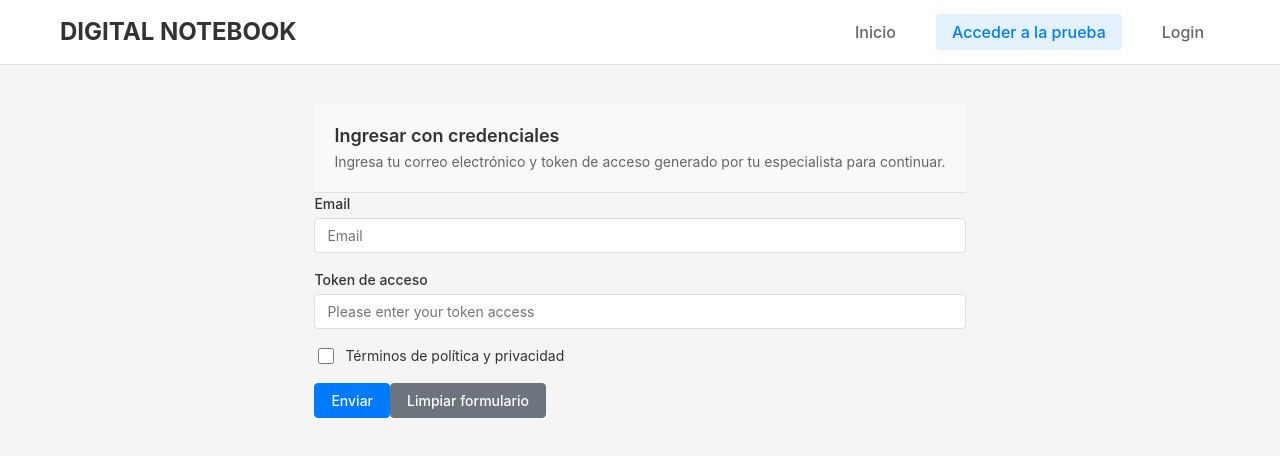
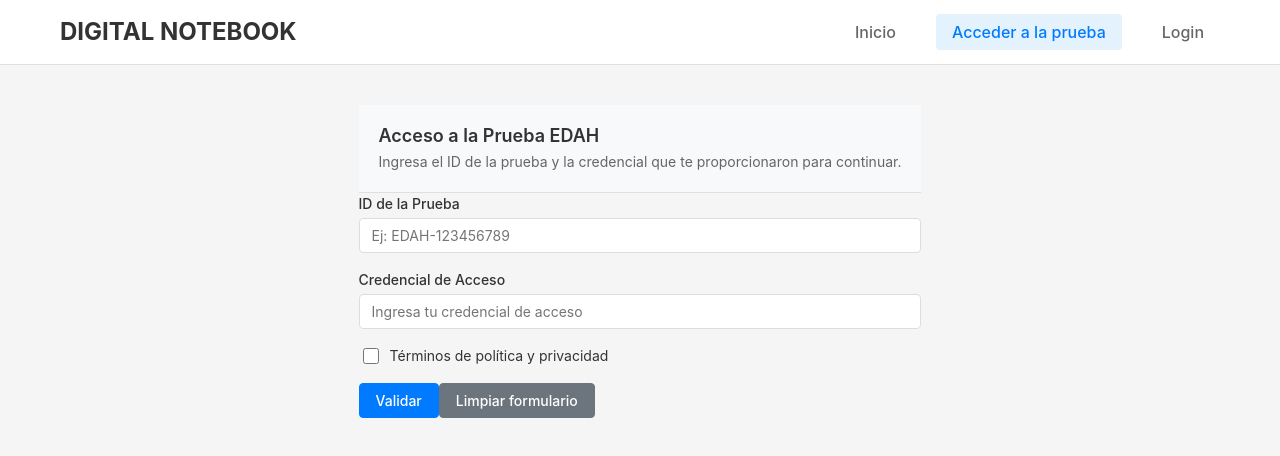
Before and after one commit to adferatuz/digital-notebook, a React (Vite) app: page /credentials-access in a window 1280 px wide. Shown: the top 456 px of the page. Built offline with nearby package versions, Linux system fonts and the light colour scheme.

Commit message:
feat(auth): Align CredentialsForm with tutor access flow

```diff
--- a/src/components/forms/credentialsForm/CredentialsForm.jsx
+++ b/src/components/forms/credentialsForm/CredentialsForm.jsx
@@ -15,20 +15,20 @@ import styles from "./CredentialsForm.module.css";
 
 // --- Temporary constants until a proper hook is created ---
 const FORM_FIELDS = {
-    EMAIL: 'email',
-    TOKEN_ACCESS: 'token_access',
+    TEST_ID: 'testId',
+    CREDENTIAL: 'credential',
     TERMS: 'terms',
 };
 
 const INITIAL_VALUES = {
-    [FORM_FIELDS.EMAIL]: '',
-    [FORM_FIELDS.TOKEN_ACCESS]: '',
+    [FORM_FIELDS.TEST_ID]: '',
+    [FORM_FIELDS.CREDENTIAL]: '',
     [FORM_FIELDS.TERMS]: false,
 };
 
 const VALIDATION_RULES = {
-    [FORM_FIELDS.EMAIL]: { required: true, isEmail: true },
-    [FORM_FIELDS.TOKEN_ACCESS]: { required: true },
+    [FORM_FIELDS.TEST_ID]: { required: true },
+    [FORM_FIELDS.CREDENTIAL]: { required: true },
     [FORM_FIELDS.TERMS]: { required: true },
 };
 // --- End of temporary constants ---
@@ -73,8 +73,8 @@ const CredentialsForm = ({onClose}) => {
     return (
         <div className={styles.container}>
             <FormHeader
-                title="Ingresar con credenciales"
-                subtitle="Ingresa tu correo electrónico y token de acceso generado por tu especialista para continuar."
+                title="Acceso a la Prueba EDAH"
+                subtitle="Ingresa el ID de la prueba y la credencial que te proporcionaron para continuar."
                 onClose={onClose}
             />
 
@@ -82,24 +82,24 @@ const CredentialsForm = ({onClose}) => {
                 <div className={styles.formFields}>
                     <div className={styles.row}>
                         <Input
-                            label="Email"
-                            name={FORM_FIELDS.EMAIL}
-                            type="email"
-                            value={values[FORM_FIELDS.EMAIL]}
+                            label="ID de la Prueba"
+                            name={FORM_FIELDS.TEST_ID}
+                            type="text"
+                            value={values[FORM_FIELDS.TEST_ID]}
                             onChange={handleChange}
                             onBlur={handleBlur}
-                            error={errors[FORM_FIELDS.EMAIL]}
-                            placeholder="Email"
+                            error={errors[FORM_FIELDS.TEST_ID]}
+                            placeholder="Ej: EDAH-123456789"
                         />
                         <Input
-                            label="Token de acceso"
-                            name={FORM_FIELDS.TOKEN_ACCESS}
+                            label="Credencial de Acceso"
+                            name={FORM_FIELDS.CREDENTIAL}
                             type="text"
-                            value={values[FORM_FIELDS.TOKEN_ACCESS]}
+                            value={values[FORM_FIELDS.CREDENTIAL]}
                             onChange={handleChange}
                             onBlur={handleBlur}
-                            error={errors[FORM_FIELDS.TOKEN_ACCESS]}
-                            placeholder="Please enter your token access"
+                            error={errors[FORM_FIELDS.CREDENTIAL]}
+                            placeholder="Ingresa tu credencial de acceso"
                         />
                     </div>
 
@@ -119,7 +119,7 @@ const CredentialsForm = ({onClose}) => {
                         variant="primary"
                         disabled={isSubmitting}
                     >
-                        {isSubmitting ? 'Enviando...' : 'Enviar'}
+                        {isSubmitting ? 'Validando...' : 'Validar'}
                     </Button>
 
                     <Button
```
